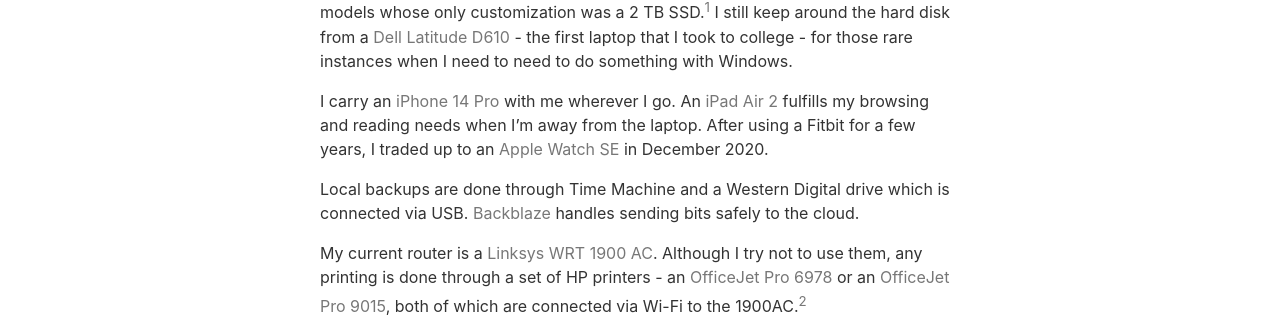
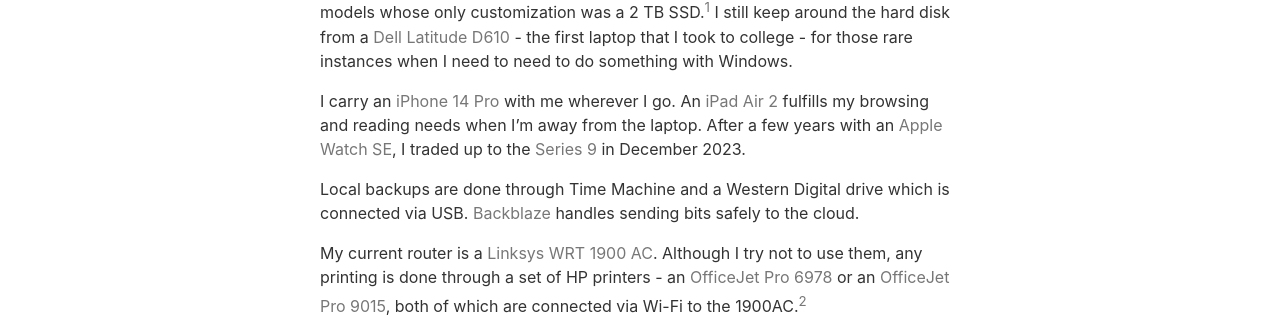
Before and after one commit to chrisfinazzo/blog, a Jekyll site: the page built from colophon.md, in a window 1280 px wide. Shown: the part 352-669 px from the top of the page. Built offline with Jekyll 4.4.1, drawn with Linux system fonts in a browser that asks for light colours; Markdown is read by kramdown in place of the engine named in the settings.

Commit message:
New hardware

```diff
--- a/colophon.md
+++ b/colophon.md
@@ -15,13 +15,15 @@
 
 [Dell Latitude D610]: http://en.wikipedia.org/wiki/Dell_Latitude#Latitude_D610
 
-I carry an [iPhone 14 Pro][] with me wherever I go. An [iPad Air 2][] fulfills my browsing and reading needs when I'm away from the laptop. After using a Fitbit for a few years, I traded up to an [Apple Watch SE][] in December 2020.
+I carry an [iPhone 14 Pro][] with me wherever I go. An [iPad Air 2][] fulfills my browsing and reading needs when I'm away from the laptop. After a few years with an [Apple Watch SE][], I traded up to the [Series 9][] in December 2023.
 
 [iPhone 14 Pro]: https://en.wikipedia.org/wiki/IPhone_14_Pro
 
 [iPad Air 2]: http://www.apple.com/ipad-air-2/
 
-[Apple Watch SE]: https://www.apple.com/apple-watch-se/
+[Apple Watch SE]: https://en.wikipedia.org/wiki/Apple_Watch#Fifth_generation_(Series_5_and_SE_(1st_generation))
+
+[Series 9]: https://www.apple.com/apple-watch-series-9/
 
 Local backups are done through Time Machine and a Western Digital drive which is connected via USB. [Backblaze][] handles sending bits safely to the cloud.
 
```
